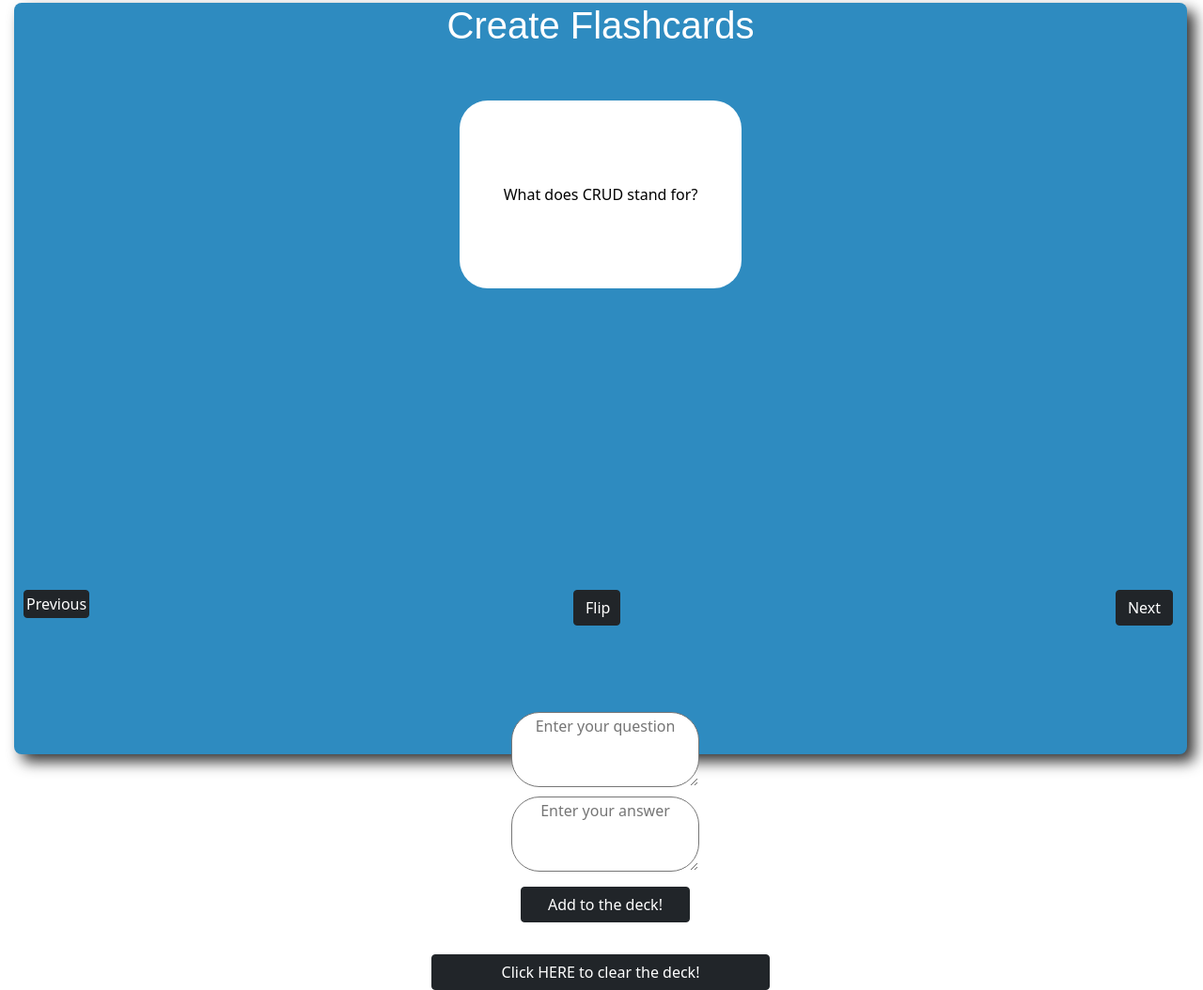
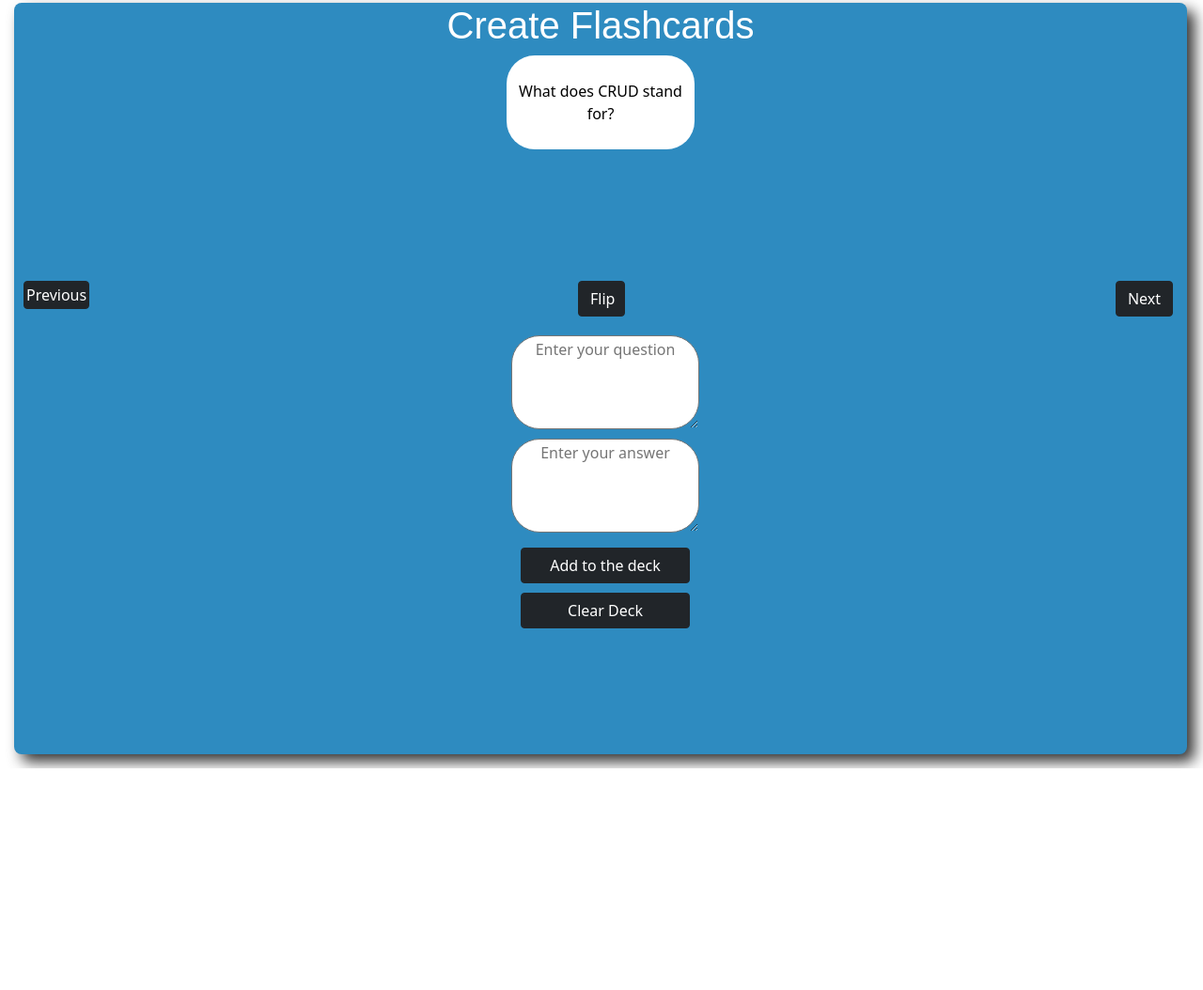
Before and after one commit to carlo1678/DevKit, a website: page views/flash-cards-page.html in a window 1280 px wide. Shown: the part 68-1122 px from the top of the page at 94% size. After the commit the page ends 886 px from the top, so only its background shows below. Drawn offline with nearby package versions, Linux system fonts and the light colour scheme.

Commit message:
added mobile responsiveness to flash cards

```diff
--- a/public/css/flash-cards-page.css
+++ b/public/css/flash-cards-page.css
@@ -46,8 +46,8 @@ p {
 #front, #back {
   display: flex;
   place-items: auto center;
-  width: 300px;
-	height: 200px;
+  width: 200px;
+	height: 100px;
   text-align: center;
   align-items: center;
   justify-content: center;
@@ -71,7 +71,7 @@ p {
   position:absolute;
   width: 50px;
   left:50%;
-  margin-left:-30px;
+  margin-left:-25px;
   transform-style: preserve-3d;
   transition: transform 1s ease;
 }
@@ -99,8 +99,9 @@ float:right;
 
 #clearDeck{
   position:relative;
-  width:360px;
-  margin-left:-135px;
+  width:180px;
+  margin-left: -40px;
+  margin-top: 10px;
   display: block;
 }
 #clearDeck:hover{
@@ -116,8 +117,8 @@ float:right;
 }
 #newTerm{
   position:relative;
-  height: 5rem;
-  width:200px;
+  height: 100px;
+  width: 200px;
   margin-top:10px;
   margin-left: -50px;
   word-wrap: normal;
@@ -127,7 +128,7 @@ float:right;
 }
 #newDef{
   position:relative;
-  height: 5rem;
+  height: 100px;
   width:200px;
   margin-top:10px;
   margin-left: -50px;
--- a/views/flash-cards-page.html
+++ b/views/flash-cards-page.html
@@ -35,11 +35,11 @@
     </nav>
   </div>
   <div class="wrapper">
-    <h1>Create Flashcards</h1><br><br>
+    <h1>Create Flashcards</h1>
     <p id="front">
       <!-- term lives here   -->
-    </p><br>
-    <hr><br>
+    </p>
+    <!-- <hr><br> -->
     <div id="back">
       <!-- definition lives here   -->
     </div><br>
@@ -51,9 +51,6 @@
       <button class="btn btn-dark" id="next" onclick="nextCard()">Next
       </button>
     </div>
-    <br>
-    <br>
-    <br>
     <div id="formContainer">
       <form id="cardForm">
         <textarea id="newTerm" type="text" placeholder="Enter your question"
@@ -61,19 +58,17 @@
         <textarea id="newDef" type="text" placeholder="Enter your answer"
           onKeyDown="if(event.keyCode==13) cardAdd()"></textarea>
         <br>
-        <input class="btn btn-dark" id="submit" type="button" value="Add to the deck!" onClick="cardAdd()">
-        <br>
-        <input class="btn btn-dark" id="clearDeck" type="button" value="Click HERE to clear the deck!"
-          onClick="emptyDeck()">
+        <input class="btn btn-dark" id="submit" type="button" value="Add to the deck" onClick="cardAdd()">
+        <input class="btn btn-dark" id="clearDeck" type="button" value="Clear Deck" onClick="emptyDeck()">
       </form>
       <br>
     </div>
   </div>
   <script type="text/javascript" src="../script/flashcards.js">
   </script>
-  <script src="https://cdn.jsdelivr.net/npm/bootstrap@5.0.0-beta3/dist/js/bootstrap.bundle.min.js"
+  <!-- <script src="https://cdn.jsdelivr.net/npm/bootstrap@5.0.0-beta3/dist/js/bootstrap.bundle.min.js"
     integrity="sha384-JEW9xMcG8R+pH31jmWH6WWP0WintQrMb4s7ZOdauHnUtxwoG2vI5DkLtS3qm9Ekf" crossorigin="anonymous">
-  </script>
+  </script> -->
   <script src="https://cdn.jsdelivr.net/npm/@popperjs/core@2.9.1/dist/umd/popper.min.js"
     integrity="sha384-SR1sx49pcuLnqZUnnPwx6FCym0wLsk5JZuNx2bPPENzswTNFaQU1RDvt3wT4gWFG" crossorigin="anonymous">
   </script>
```
